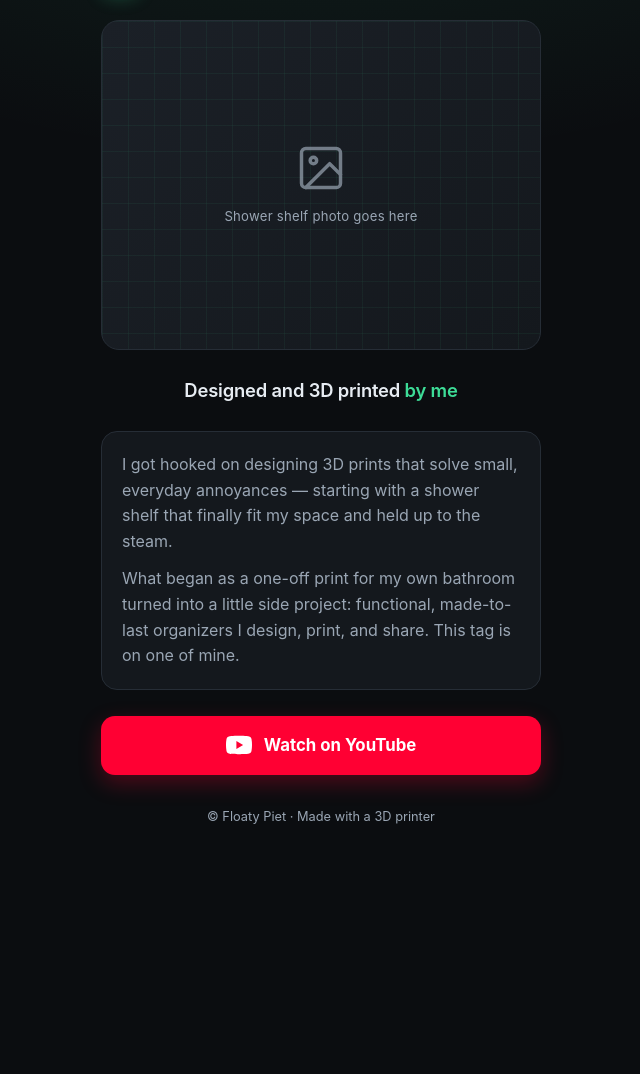
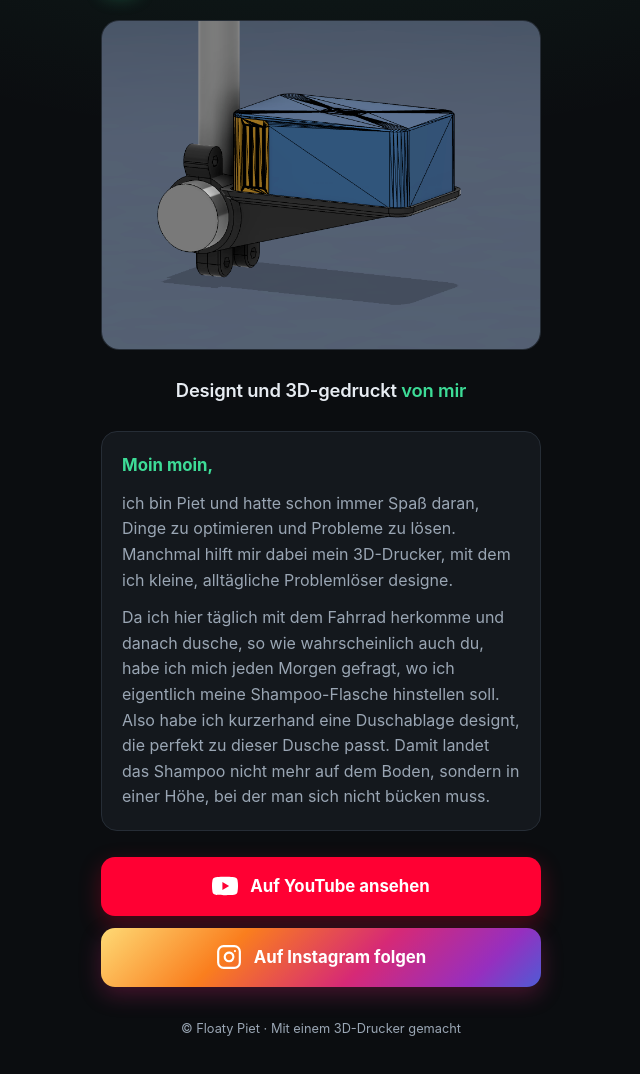
Before and after one commit to FloatyPiet/floatypiet.github.io, a plain HTML site: page index.html in a window 1280 px wide. Shown: the part 100-1174 px from the top of the page, without its empty margins (319-959 px from the left). Before the commit the page ends 975 px from the top, so only its background shows below. Drawn offline with Linux system fonts and the light colour scheme.

Commit message:
Update index.html

```diff
--- a/index.html
+++ b/index.html
@@ -1,10 +1,10 @@
 <!DOCTYPE html>
-<html lang="en">
+<html lang="de">
 <head>
 <meta charset="UTF-8">
 <meta name="viewport" content="width=device-width, initial-scale=1.0">
-<title>Floaty Piet — 3D Printed Shower Shelf</title>
-<meta name="description" content="A custom-designed, 3D printed shower shelf and organizer. Designed and printed by me.">
+<title>Floaty Piet — 3D-gedruckte Duschablage</title>
+<meta name="description" content="Eine selbst entworfene, 3D-gedruckte Duschablage. Designt und gedruckt von Piet.">
 <style>
   :root{
     --bg:#0b0d10;
@@ -72,20 +72,6 @@
     text-align:center;
   }
   .hero img{width:100%;height:100%;object-fit:cover;display:block;}
-  .hero .placeholder{
-    display:flex;flex-direction:column;align-items:center;gap:12px;
-    color:var(--muted);padding:20px;
-  }
-  .hero .placeholder svg{width:52px;height:52px;opacity:.7;}
-  .hero .placeholder small{font-size:.82rem;letter-spacing:.02em;}
-  .hero .grid-lines{
-    position:absolute;inset:0;
-    background-image:
-      linear-gradient(rgba(61,220,151,.06) 1px,transparent 1px),
-      linear-gradient(90deg,rgba(61,220,151,.06) 1px,transparent 1px);
-    background-size:26px 26px;
-    pointer-events:none;
-  }
   .tagline{
     font-size:1.15rem;
     font-weight:600;
@@ -102,7 +88,17 @@
     font-size:1rem;
   }
   .story p+p{margin-top:12px;}
-  .cta{
+  .story .greet{
+    color:var(--accent);
+    font-weight:700;
+    font-size:1.05rem;
+  }
+  .links{
+    display:flex;
+    flex-direction:column;
+    gap:12px;
+  }
+  .btn{
     display:flex;
     align-items:center;
     justify-content:center;
@@ -110,17 +106,23 @@
     width:100%;
     padding:16px 20px;
     border-radius:14px;
-    background:var(--yt);
     color:#fff;
     text-decoration:none;
     font-weight:700;
     font-size:1.05rem;
     border:none;
-    box-shadow:0 8px 22px rgba(255,0,51,.28);
     transition:transform .12s ease, box-shadow .12s ease;
   }
-  .cta:active{transform:scale(.98);}
-  .cta svg{width:26px;height:26px;flex:none;}
+  .btn:active{transform:scale(.98);}
+  .btn svg{width:26px;height:26px;flex:none;}
+  .btn-yt{
+    background:var(--yt);
+    box-shadow:0 8px 22px rgba(255,0,51,.28);
+  }
+  .btn-ig{
+    background:linear-gradient(135deg,#feda75,#fa7e1e 30%,#d62976 60%,#962fbf 85%,#4f5bd5);
+    box-shadow:0 8px 22px rgba(214,41,118,.28);
+  }
   footer{
     text-align:center;
     color:var(--muted);
@@ -146,34 +148,36 @@
       <h1>Floaty <span>Piet</span></h1>
     </header>
 
-    <section class="hero" aria-label="Product image">
-      <div class="grid-lines"></div>
-      <!-- Replace this placeholder with: <img src="shelf.jpg" alt="3D printed shower shelf"> -->
-      <div class="placeholder">
-        <svg viewBox="0 0 24 24" fill="none" stroke="currentColor" stroke-width="1.6" stroke-linecap="round" stroke-linejoin="round">
-          <rect x="3" y="3" width="18" height="18" rx="2"/>
-          <circle cx="8.5" cy="8.5" r="1.5"/>
-          <path d="M21 15l-5-5L5 21"/>
-        </svg>
-        <small>Shower shelf photo goes here</small>
-      </div>
+    <section class="hero" aria-label="Produktbild">
+      <img src="shelf.png" alt="3D-gedruckte Duschablage von Floaty Piet">
     </section>
 
-    <p class="tagline">Designed and 3D printed <span class="accent">by me</span></p>
+    <p class="tagline">Designt und 3D-gedruckt <span class="accent">von mir</span></p>
 
     <div class="story">
-      <p>I got hooked on designing 3D prints that solve small, everyday annoyances — starting with a shower shelf that finally fit my space and held up to the steam.</p>
-      <p>What began as a one-off print for my own bathroom turned into a little side project: functional, made-to-last organizers I design, print, and share. This tag is on one of mine.</p>
+      <p class="greet">Moin moin,</p>
+      <p>ich bin Piet und hatte schon immer Spaß daran, Dinge zu optimieren und Probleme zu lösen. Manchmal hilft mir dabei mein 3D-Drucker, mit dem ich kleine, alltägliche Problemlöser designe.</p>
+      <p>Da ich hier täglich mit dem Fahrrad herkomme und danach dusche, so wie wahrscheinlich auch du, habe ich mich jeden Morgen gefragt, wo ich eigentlich meine Shampoo-Flasche hinstellen soll. Also habe ich kurzerhand eine Duschablage designt, die perfekt zu dieser Dusche passt. Damit landet das Shampoo nicht mehr auf dem Boden, sondern in einer Höhe, bei der man sich nicht bücken muss.</p>
     </div>
 
-    <a class="cta" href="https://www.youtube.com/@floatypiet" target="_blank" rel="noopener noreferrer">
-      <svg viewBox="0 0 24 24" fill="#fff" aria-hidden="true">
-        <path d="M23.5 6.2a3 3 0 0 0-2.1-2.1C19.5 3.5 12 3.5 12 3.5s-7.5 0-9.4.6A3 3 0 0 0 .5 6.2 31.3 31.3 0 0 0 0 12a31.3 31.3 0 0 0 .5 5.8 3 3 0 0 0 2.1 2.1c1.9.6 9.4.6 9.4.6s7.5 0 9.4-.6a3 3 0 0 0 2.1-2.1A31.3 31.3 0 0 0 24 12a31.3 31.3 0 0 0-.5-5.8zM9.6 15.6V8.4l6.2 3.6z"/>
-      </svg>
-      Watch on YouTube
-    </a>
+    <div class="links">
+      <a class="btn btn-yt" href="https://www.youtube.com/@floatypiet" target="_blank" rel="noopener noreferrer">
+        <svg viewBox="0 0 24 24" fill="#fff" aria-hidden="true">
+          <path d="M23.5 6.2a3 3 0 0 0-2.1-2.1C19.5 3.5 12 3.5 12 3.5s-7.5 0-9.4.6A3 3 0 0 0 .5 6.2 31.3 31.3 0 0 0 0 12a31.3 31.3 0 0 0 .5 5.8 3 3 0 0 0 2.1 2.1c1.9.6 9.4.6 9.4.6s7.5 0 9.4-.6a3 3 0 0 0 2.1-2.1A31.3 31.3 0 0 0 24 12a31.3 31.3 0 0 0-.5-5.8zM9.6 15.6V8.4l6.2 3.6z"/>
+        </svg>
+        Auf YouTube ansehen
+      </a>
+      <a class="btn btn-ig" href="https://www.instagram.com/floatypiet" target="_blank" rel="noopener noreferrer">
+        <svg viewBox="0 0 24 24" fill="none" stroke="#fff" stroke-width="2" stroke-linecap="round" stroke-linejoin="round" aria-hidden="true">
+          <rect x="2" y="2" width="20" height="20" rx="5" ry="5"/>
+          <path d="M16 11.37A4 4 0 1 1 12.63 8 4 4 0 0 1 16 11.37z"/>
+          <line x1="17.5" y1="6.5" x2="17.51" y2="6.5"/>
+        </svg>
+        Auf Instagram folgen
+      </a>
+    </div>
 
-    <footer>&copy; Floaty Piet · Made with a 3D printer</footer>
+    <footer>&copy; Floaty Piet · Mit einem 3D-Drucker gemacht</footer>
   </div>
 </body>
 </html>
```
